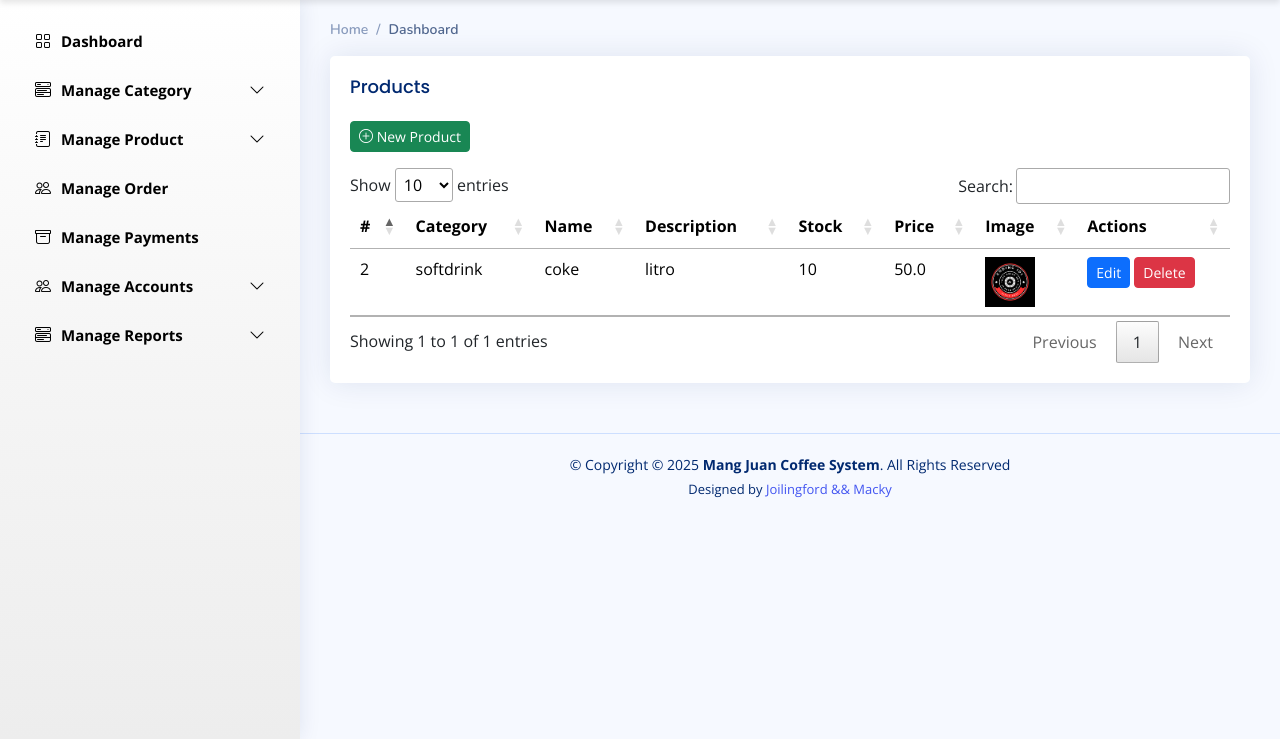
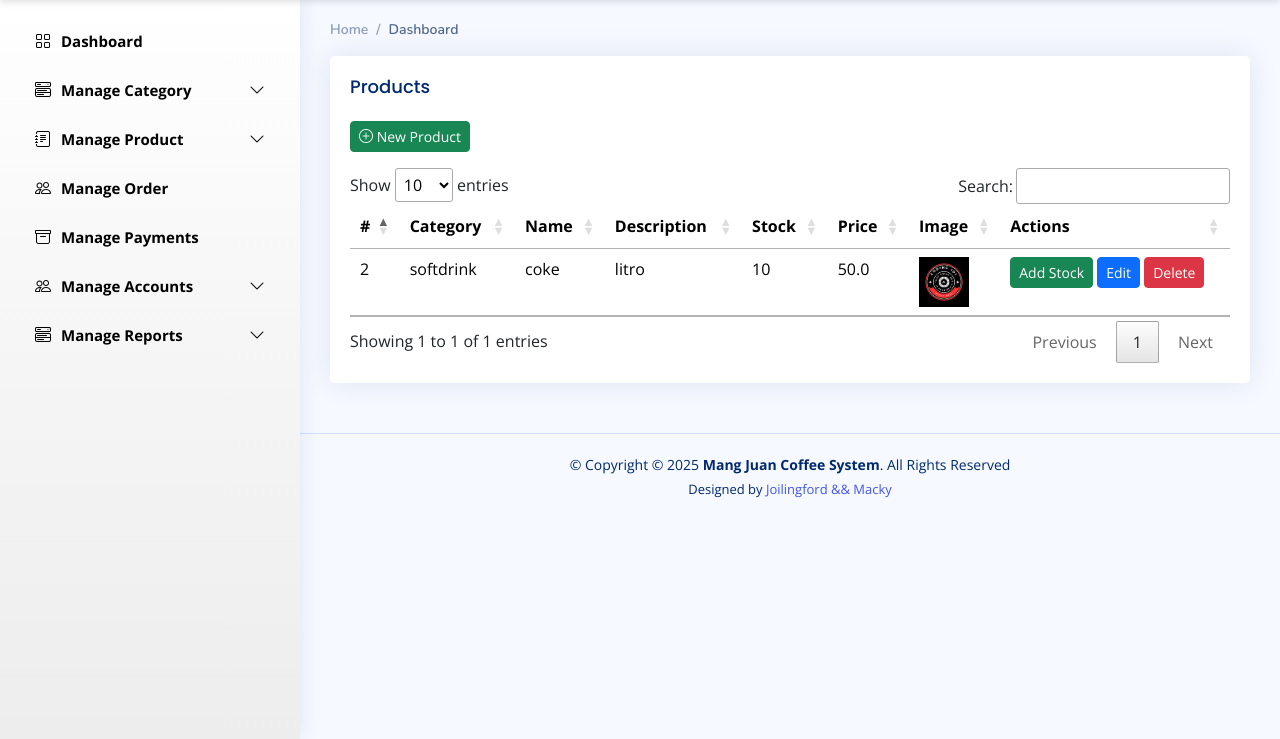
Before and after one commit to townhall11/Mang_Coffee_Sytem, a Flask app: page /products in a window 1280 px wide. Shown: the part 61-800 px from the top of the page. Run offline with Flask 3, Linux system fonts and the light colour scheme; a user stored in the database is signed in; data comes from the database, SQL or seed files in the repository; some libraries are stand-ins or nearby versions.

Commit message:
add_stock_done

```diff
--- a/app.py
+++ b/app.py
@@ -523,5 +523,54 @@ def delete_product(id):
 
     return jsonify({'success': True, 'message': 'Product deleted successfully!'})
 
+
+#Add Stock Product
+@app.route('/update_stock', methods=['POST'])
+def update_stock():
+    try:
+        data = request.json
+        product_id = data.get("product_id")
+        new_stock = data.get("new_stock")
+
+        if not product_id or not new_stock:
+            return jsonify({"success": False, "message": "Invalid product ID or stock value"}), 400
+
+        try:
+            new_stock = int(new_stock)
+            if new_stock < 1:
+                return jsonify({"success": False, "message": "Stock must be at least 1"}), 400
+        except ValueError:
+            return jsonify({"success": False, "message": "Invalid stock value"}), 400
+
+        conn = get_db_connection()
+        cursor = conn.cursor()
+
+        # Check if product exists
+        cursor.execute("SELECT stock FROM products WHERE id = %s", (product_id,))
+        result = cursor.fetchone()
+
+        if not result:
+            return jsonify({"success": False, "message": "Product not found"}), 404
+
+        # Update stock
+        cursor.execute("UPDATE products SET stock = stock + %s WHERE id = %s", (new_stock, product_id))
+        conn.commit()
+
+        # Get updated stock value
+        cursor.execute("SELECT stock FROM products WHERE id = %s", (product_id,))
+        updated_stock = cursor.fetchone()[0]
+
+        conn.close()
+
+        return jsonify({"success": True, "updated_stock": updated_stock})
+
+    except Exception as e:
+        print("Error:", str(e))  # Log the error to console
+        return jsonify({"success": False, "message": "Something went wrong while updating stock.", "error": str(e)}), 500
+
+
+
+
+
 if __name__ == "__main__":
     app.run(debug=True)
--- a/templates/products.html
+++ b/templates/products.html
@@ -95,7 +95,8 @@
                   <td>{{ product.prod_price }}</td>
                   <td><img src="{{ url_for('static', filename='uploads/' + product.prod_img) }}" width="50"></td>
                   <td>
-               <button class="btn btn-primary btn-sm" onclick="editProduct({{ product.id }}, '{{ product.category }}', '{{ product.prod_name }}', '{{ product.prod_desc }}', '{{ product.stock }}', '{{ product.prod_price }}', '{{ product.prod_img }}')">Edit</button>
+                <button class="btn btn-success btn-sm" onclick="showAddStockModal('{{ product.id }}', '{{ product.stock }}')">Add Stock</button>
+                 <button class="btn btn-primary btn-sm" onclick="editProduct({{ product.id }}, '{{ product.category }}', '{{ product.prod_name }}', '{{ product.prod_desc }}', '{{ product.stock }}', '{{ product.prod_price }}', '{{ product.prod_img }}')">Edit</button>
                 <button class="btn btn-danger btn-sm" onclick="deleteProduct({{ product.id }})">Delete</button>
                        </td>
                    </tr>
@@ -110,6 +111,119 @@
         </div>
     </div>
 </section>
+
+
+
+<!-- Add Stock Modal -->
+<div class="modal fade" id="addStockModal" tabindex="-1">
+    <div class="modal-dialog">
+        <div class="modal-content">
+            <div class="modal-header">
+                <h5 class="modal-title">Update Stock</h5>
+                <button type="button" class="btn-close" data-bs-dismiss="modal"></button>
+            </div>
+            <div class="modal-body">
+                <form id="addStockForm">
+                    <input type="hidden" id="stock_product_id">
+                    <div class="mb-3">
+                        <label class="form-label">New Stock Quantity</label>
+                        <input type="number" id="new_stock" class="form-control" required min="1">
+                    </div>
+                    <button type="submit" class="btn btn-primary">Update Stock</button>
+                    <button type="button" class="btn btn-secondary" data-bs-dismiss="modal">Close</button>
+                </form>
+            </div>
+        </div>
+    </div>
+</div>
+
+<script src="https://cdn.jsdelivr.net/npm/sweetalert2@11"></script>
+<script src="https://cdn.jsdelivr.net/npm/sweetalert2@11"></script>
+<script>
+function showAddStockModal(productId, stock) {
+    document.getElementById("stock_product_id").value = productId;
+    document.getElementById("new_stock").value = ""; // Reset input field
+
+    // Open Bootstrap modal correctly
+    var modal = new bootstrap.Modal(document.getElementById("addStockModal"));
+    modal.show();
+}
+
+document.getElementById("addStockForm").addEventListener("submit", function (event) {
+    event.preventDefault();
+
+    let productId = document.getElementById("stock_product_id").value;
+    let newStock = document.getElementById("new_stock").value;
+
+    if (!productId || newStock === "" || isNaN(newStock) || newStock < 1) {
+        Swal.fire({
+            icon: 'error',
+            title: 'Invalid Stock',
+            text: 'Stock quantity must be at least 1!',
+        });
+        return;
+    }
+
+    Swal.fire({
+        title: 'Confirm Stock Update',
+        text: `Are you sure you want to add ${newStock} stock to Product ID: ${productId}?`,
+        icon: 'warning',
+        showCancelButton: true,
+        confirmButtonColor: '#3085d6',
+        cancelButtonColor: '#d33',
+        confirmButtonText: 'Yes, Update it!'
+    }).then((result) => {
+        if (result.isConfirmed) {
+            fetch("/update_stock", {
+                method: "POST",
+                body: JSON.stringify({ product_id: productId, new_stock: newStock }),
+                headers: { "Content-Type": "application/json" }
+            })
+            .then(response => response.json())
+            .then(data => {
+                console.log("DEBUG - Server Response:", data); // Debugging JSON output
+
+                if (data.success) {
+                    // ✅ Update stock display in real-time if element exists
+                    let stockElement = document.getElementById(`stock-${productId}`);
+                    if (stockElement) {
+                        stockElement.innerText = data.updated_stock;
+                    }
+
+                    Swal.fire({
+                        icon: 'success',
+                        title: 'Stock Updated!',
+                        text: 'Stock has been successfully updated.',
+                        timer: 2000,
+                        showConfirmButton: true
+                    }).then(() => {
+                        // ✅ Move redirect inside the correct block
+                        window.location.href = "/products";
+                    });
+
+                } else {
+                    Swal.fire({
+                        icon: 'error',
+                        title: 'Update Failed',
+                        text: data.message || "Something went wrong!",
+                    });
+                    console.error("Server Response:", data);
+                }
+            })
+            .catch(error => {
+                Swal.fire({
+                    icon: 'error',
+                    title: 'Error',
+                    text: 'Something went wrong while updating stock.',
+                });
+                console.error("Fetch Error:", error);
+            });
+        }
+    });
+});
+</script>
+
+
 
 
 <!-- Add Product Modal -->
@@ -199,7 +313,7 @@
                     </div>
                     <div class="mb-3">
                         <label class="form-label">Stock</label>
-                        <input type="text" class="form-control" name="stock" id="edit_stock" required>
+                        <input type="text" class="form-control" name="stock" id="edit_stock" required readonly>
                     </div>
                     <div class="mb-3">
                         <label class="form-label">Image</label>
@@ -250,6 +364,7 @@
 
 <!-- SweetAlert2 & JavaScript -->
 <script src="https://cdn.jsdelivr.net/npm/sweetalert2@11"></script>
+
 <script>
 document.getElementById("addProductForm").addEventListener("submit", function(event) {
     event.preventDefault();
@@ -351,6 +466,7 @@ function deleteProduct(id) {
       responsive: true
     });
   });
+
 </script>
 
 </body>
```
Also changed, not shown: static/uploads/1.jpg (deleted).
